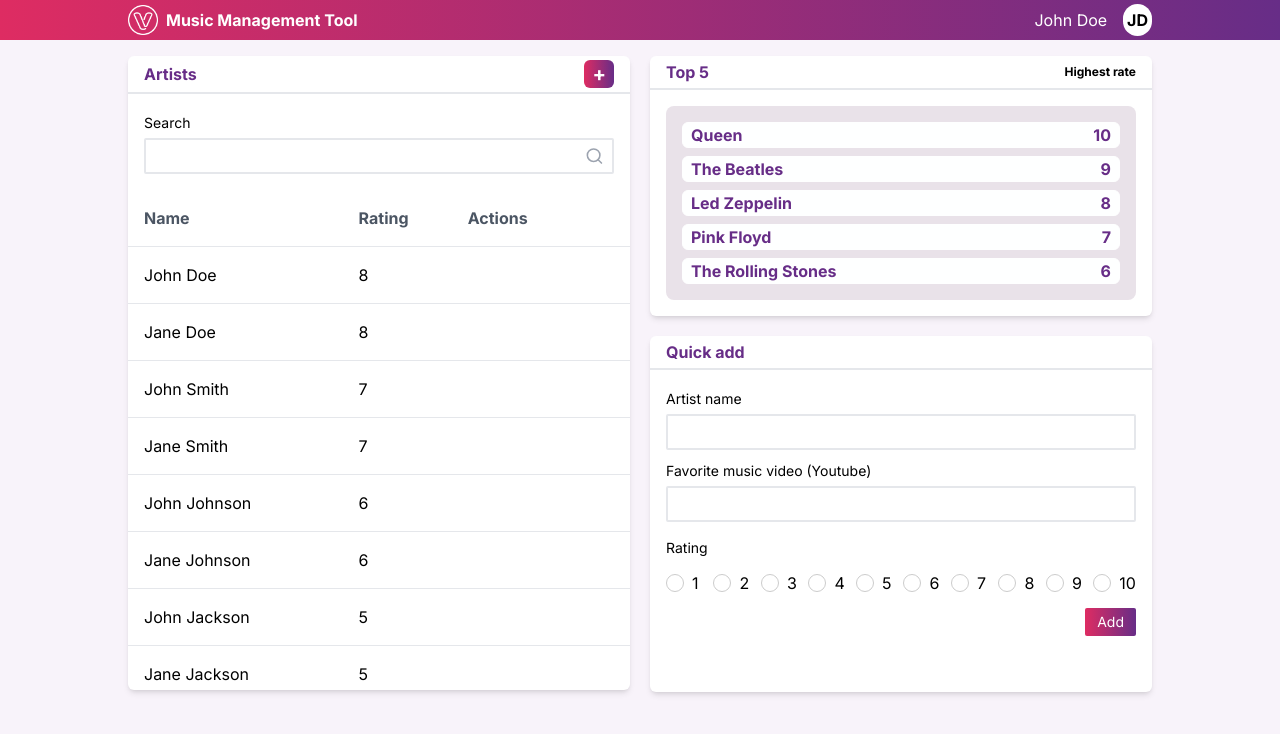
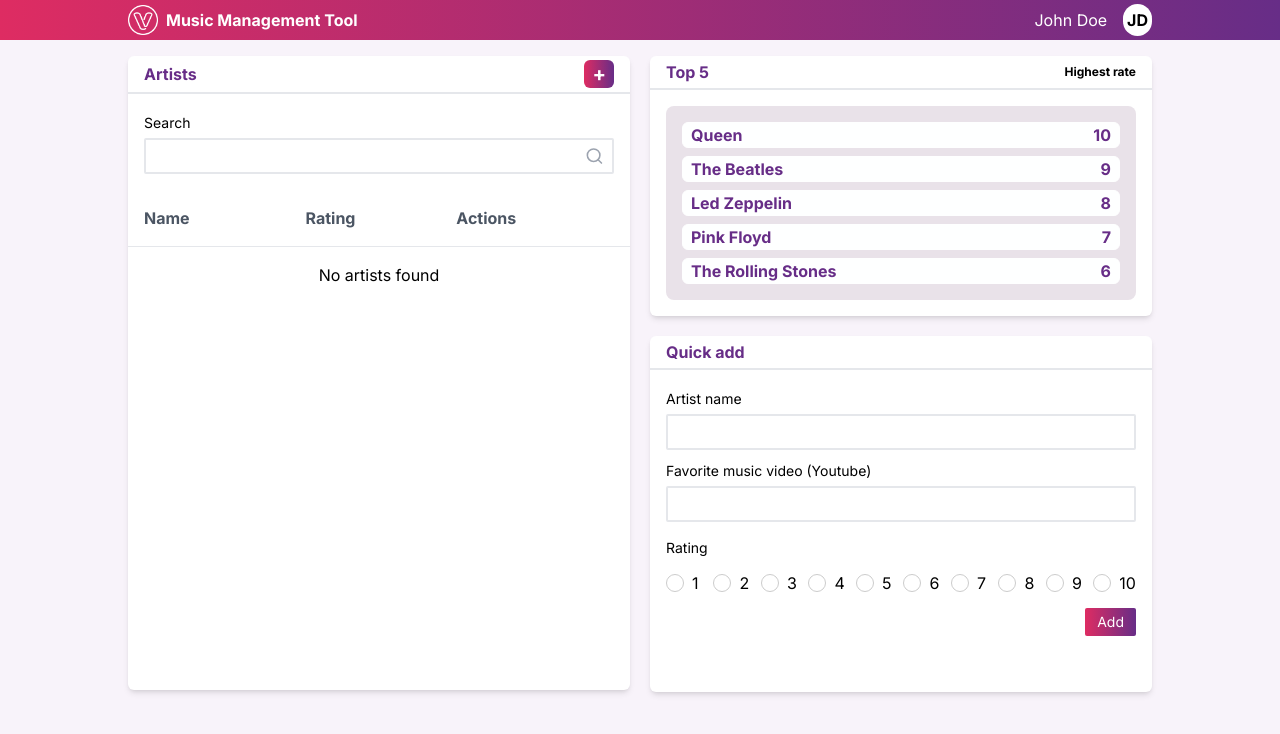
Before and after one commit to andrecampll/ventify, a Next.js app: page / in a window 1280 px wide. Shown: the top 734 px of the page. Built offline with nearby package versions, Linux system fonts and the light colour scheme.

Commit message:
feat: adds artists context and handle add feature

```diff
--- a/package.json
+++ b/package.json
@@ -23,6 +23,7 @@
     "react-icons": "^5.0.1",
     "tailwind-merge": "^2.2.1",
     "tailwindcss-animate": "^1.0.7",
+    "uuidv4": "^6.2.13",
     "vaul": "^0.9.0",
     "zod": "^3.22.4"
   },
--- a/src/app/(home)/components/artists-table.tsx
+++ b/src/app/(home)/components/artists-table.tsx
@@ -6,15 +6,11 @@ import { Button } from '@/components/button'
 import { Card } from '@/components/card'
 import { Input } from '@/components/input'
 import { Table } from '@/components/table'
+import { useArtists } from '@/hooks/use-artists'
 
-type ArtistsTableProps = {
-  data: {
-    name: string
-    rating: number
-  }[]
-}
+export function ArtistsTable() {
+  const { artists, deleteArtist } = useArtists()
 
-export function ArtistsTable({ data }: ArtistsTableProps) {
   return (
     <Card
       title="Artists"
@@ -32,7 +28,7 @@ export function ArtistsTable({ data }: ArtistsTableProps) {
         </div>
 
         <div className="mt-4">
-          <Table data={data} />
+          <Table data={artists} onDeleteRow={deleteArtist} />
         </div>
       </main>
     </Card>
--- a/src/app/(home)/layout.tsx
+++ b/src/app/(home)/layout.tsx
@@ -1,4 +1,5 @@
 import { Header } from '@/components/header'
+import { ArtistsProvider } from '@/hooks/use-artists'
 
 export default function AuthLayout({
   children,
@@ -6,12 +7,12 @@ export default function AuthLayout({
   children: React.ReactNode
 }) {
   return (
-    <>
+    <ArtistsProvider>
       <Header />
 
       <main className="px-4 md:px-12">
         <div className="m-auto max-w-5xl">{children}</div>
       </main>
-    </>
+    </ArtistsProvider>
   )
 }
--- a/src/app/(home)/page.tsx
+++ b/src/app/(home)/page.tsx
@@ -33,54 +33,54 @@ const artistsRanking = [
   },
 ]
 
-const artistsData = [
-  {
-    name: 'John Doe',
-    rating: 8,
-  },
-  {
-    name: 'Jane Doe',
-    rating: 8,
-  },
-  {
-    name: 'John Smith',
-    rating: 7,
-  },
-  {
-    name: 'Jane Smith',
-    rating: 7,
-  },
-  {
-    name: 'John Johnson',
-    rating: 6,
-  },
-  {
-    name: 'Jane Johnson',
-    rating: 6,
-  },
-  {
-    name: 'John Jackson',
-    rating: 5,
-  },
-  {
-    name: 'Jane Jackson',
-    rating: 5,
-  },
-  {
-    name: 'John James',
-    rating: 4,
-  },
-  {
-    name: 'Jane James',
-    rating: 4,
-  },
-]
+// const artistsData = [
+//   {
+//     name: 'John Doe',
+//     rating: 8,
+//   },
+//   {
+//     name: 'Jane Doe',
+//     rating: 8,
+//   },
+//   {
+//     name: 'John Smith',
+//     rating: 7,
+//   },
+//   {
+//     name: 'Jane Smith',
+//     rating: 7,
+//   },
+//   {
+//     name: 'John Johnson',
+//     rating: 6,
+//   },
+//   {
+//     name: 'Jane Johnson',
+//     rating: 6,
+//   },
+//   {
+//     name: 'John Jackson',
+//     rating: 5,
+//   },
+//   {
+//     name: 'Jane Jackson',
+//     rating: 5,
+//   },
+//   {
+//     name: 'John James',
+//     rating: 4,
+//   },
+//   {
+//     name: 'Jane James',
+//     rating: 4,
+//   },
+// ]
 
 export default function Home() {
   return (
     <div className="my-4 grid gap-5 md:grid-cols-10 md:grid-rows-5">
       <div className="md:col-span-5 md:row-span-5">
-        <ArtistsTable data={artistsData} />
+        <ArtistsTable />
       </div>
       <div className="md:col-span-5 md:row-span-2">
         <ArtistsRanking data={artistsRanking} />
--- a/src/components/add-artist-form.tsx
+++ b/src/components/add-artist-form.tsx
@@ -3,7 +3,11 @@
 import { zodResolver } from '@hookform/resolvers/zod'
 import { useCallback } from 'react'
 import { useForm } from 'react-hook-form'
+import { uuid } from 'uuidv4'
 import { z } from 'zod'
+
+import { Artist } from '@/data/types/artist'
+import { useArtists } from '@/hooks/use-artists'
 
 import { Button } from './button'
 import { Input } from './input'
@@ -16,9 +20,13 @@ const addArtistFormSchema = z.object({
   artistFavoriteMusicVideo: z.string().url({
     message: 'Please input a valid URL!',
   }),
-  artistRating: z.number().min(1, {
-    message: 'Please select a rating!',
-  }),
+  artistRating: z
+    .number({
+      invalid_type_error: 'Please select a rating!',
+    })
+    .min(1, {
+      message: 'Please select a rating!',
+    }),
 })
 
 type AddArtistFormData = z.infer<typeof addArtistFormSchema>
@@ -33,9 +41,21 @@ export function AddArtistForm() {
     resolver: zodResolver(addArtistFormSchema),
   })
 
-  const handleAddArtist = useCallback((data: AddArtistFormData) => {
-    console.log('submitted', data)
-  }, [])
+  const { addArtist } = useArtists()
+
+  const handleAddArtist = useCallback(
+    (data: AddArtistFormData) => {
+      const artist: Artist = {
+        id: uuid(),
+        name: data.artistName,
+        rating: data.artistRating,
+        favoriteMusicVideo: data.artistFavoriteMusicVideo,
+      }
+
+      addArtist(artist)
+    },
+    [addArtist],
+  )
 
   return (
     <form
--- a/src/components/table.tsx
+++ b/src/components/table.tsx
@@ -1,16 +1,15 @@
-import { FaTrash, FaYoutube } from 'react-icons/fa'
-import { FaPencil } from 'react-icons/fa6'
+import { Pencil, Trash, Youtube } from 'lucide-react'
+
+import { Artist } from '@/data/types/artist'
 
 import { Tooltip } from './ui/tooltip'
 
 type TableProps = {
-  data: {
-    name: string
-    rating: number
-  }[]
+  data: Artist[]
+  onDeleteRow: (id: string) => void
 }
 
-export function Table({ data }: TableProps) {
+export function Table({ data, onDeleteRow }: TableProps) {
   return (
     <div className="h-[500px] overflow-y-auto">
       <table className="w-full">
@@ -21,10 +20,20 @@ export function Table({ data }: TableProps) {
             <th className="p-4 pl-0 text-left text-gray-600">Actions</th>
           </tr>
         </thead>
-        <tbody className="">
+
+        {data.length === 0 ? (
+          <tbody>
+            <tr>
+              <td className="p-4 text-center" colSpan={3}>
+                No artists found
+              </td>
+            </tr>
+          </tbody>
+        ) : (
+          <tbody>
             {data.map((artist) => (
               <tr
-              key={artist.name}
+                key={artist.id}
                 className="group border-b border-gray-200 hover:bg-background hover:text-secondary"
               >
                 <td className="p-4">{artist.name}</td>
@@ -32,19 +41,31 @@ export function Table({ data }: TableProps) {
                 <td className="none p-4 pl-0 ">
                   <div className="invisible flex items-center gap-4 group-hover:visible">
                     <Tooltip message="Watch">
-                    <FaYoutube size={20} />
+                      <a
+                        href={artist.favoriteMusicVideo}
+                        target="_blank"
+                        rel="noopener noreferrer"
+                      >
+                        <Youtube size={15} />
+                      </a>
                     </Tooltip>
                     <Tooltip message="Edit">
-                    <FaPencil size={15} />
+                      <Pencil size={15} />
                     </Tooltip>
                     <Tooltip message="Delete">
-                    <FaTrash size={15} />
+                      <button
+                        className="cursor-pointer"
+                        onClick={() => onDeleteRow(artist.id)}
+                      >
+                        <Trash size={15} />
+                      </button>
                     </Tooltip>
                   </div>
                 </td>
               </tr>
             ))}
           </tbody>
+        )}
       </table>
     </div>
   )
--- /dev/null
+++ b/src/data/types/artist.ts
@@ -0,0 +1,6 @@
+export type Artist = {
+  id: string
+  name: string
+  rating: number
+  favoriteMusicVideo: string
+}
--- /dev/null
+++ b/src/hooks/use-artists.tsx
@@ -0,0 +1,39 @@
+'use client'
+
+import { createContext, useCallback, useContext } from 'react'
+
+import { Artist } from '@/data/types/artist'
+
+import useLocalStorage from './use-local-storage'
+
+type ArtistContextType = {
+  artists: Artist[]
+  addArtist: (artist: Artist) => void
+  deleteArtist: (artistId: string) => void
+}
+
+const ArtistContext = createContext({} as ArtistContextType)
+
+export function ArtistsProvider({ children }: { children: React.ReactNode }) {
+  const [artists, setArtists] = useLocalStorage<Artist[]>('artists', [])
+
+  const addArtist = useCallback(
+    (artist: Artist) => setArtists((prev) => [...prev, artist]),
+    [setArtists],
+  )
+
+  const deleteArtist = useCallback(
+    (artistId: string) => {
+      setArtists((prev) => prev.filter((artist) => artist.id !== artistId))
+    },
+    [setArtists],
+  )
+
+  return (
+    <ArtistContext.Provider value={{ artists, addArtist, deleteArtist }}>
+      {children}
+    </ArtistContext.Provider>
+  )
+}
+
+export const useArtists = () => useContext(ArtistContext)
--- /dev/null
+++ b/src/hooks/use-local-storage.tsx
@@ -0,0 +1,33 @@
+import { Dispatch, SetStateAction, useEffect, useRef, useState } from 'react'
+
+export default function useLocalStorage<T>(
+  key: string,
+  defaultValue: T,
+): [T, Dispatch<SetStateAction<T>>] {
+  const isMounted = useRef(false)
+  const [value, setValue] = useState<T>(defaultValue)
+
+  useEffect(() => {
+    try {
+      const item = window.localStorage.getItem(key)
+      if (item) {
+        setValue(JSON.parse(item))
+      }
+    } catch (e) {
+      console.log(e)
+    }
+    return () => {
+      isMounted.current = false
+    }
+  }, [key])
+
+  useEffect(() => {
+    if (isMounted.current) {
+      window.localStorage.setItem(key, JSON.stringify(value))
+    } else {
+      isMounted.current = true
+    }
+  }, [key, value])
+
+  return [value, setValue]
+}
```
Also changed, not shown: 1 other file (tests, documents, lock files or other folders). Lines whose indentation alone changed are shown as unchanged.
